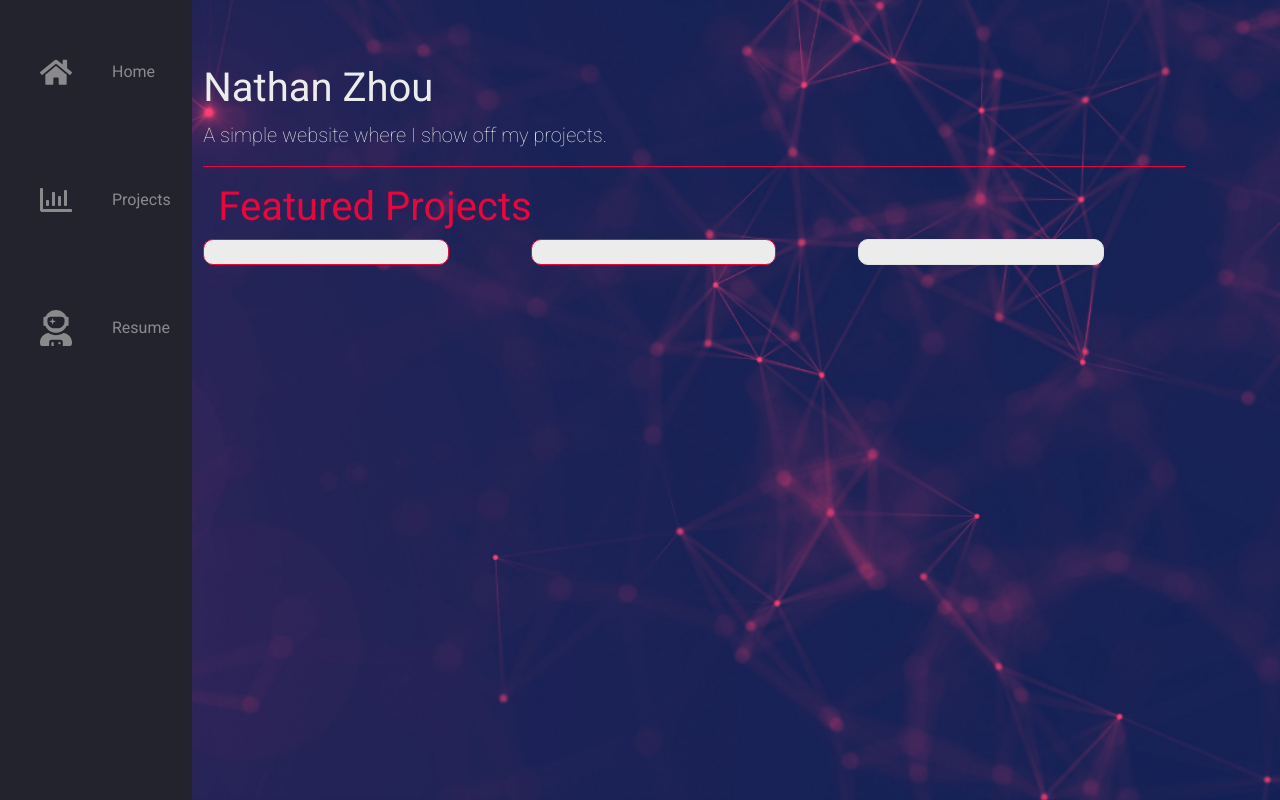
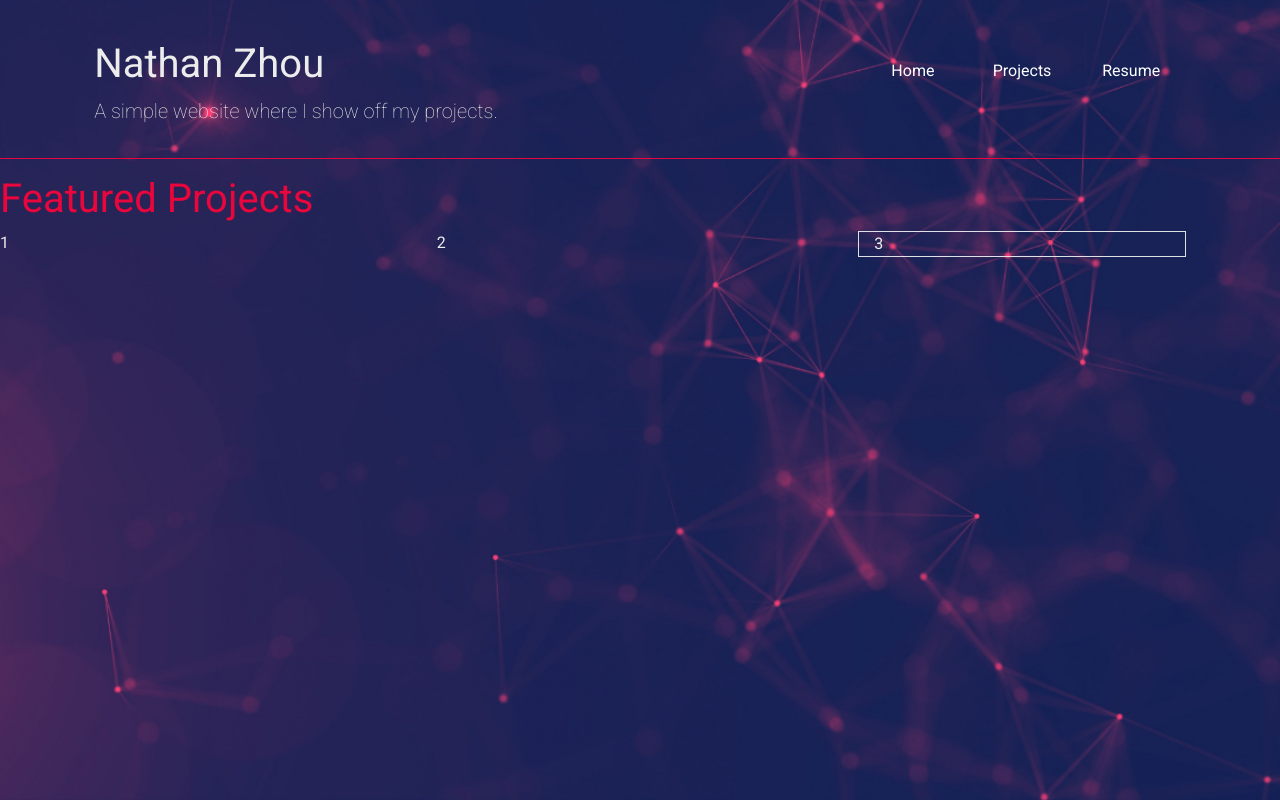
Before and after one commit to NatZhou99/NathanPRSite, a Flask app: page / in a window 1280 px wide. Run offline with Flask 2, Linux system fonts and the light colour scheme; some libraries are stand-ins or nearby versions.

Commit message:
Updating Home Page

```diff
--- a/PRsite/app/routes.py
+++ b/PRsite/app/routes.py
@@ -8,10 +8,10 @@ from app.models import User
 from werkzeug.urls import url_parse
 
 @app.route('/')
-@app.route('/index')
-def index():
+@app.route('/home')
+def home():
 
-    return render_template('index.html')
+    return render_template('home.html', name=True)
 
 @app.route('/login', methods=['GET', 'POST'])
 def login():
--- a/PRsite/app/static/styles.css
+++ b/PRsite/app/static/styles.css
@@ -12,6 +12,8 @@
 body{
   padding: 0;
   margin: 0;
+  width: 100%;
+  height: 100%;
   background: url(./bgPIC.png) no-repeat center center fixed;
   background-size: cover;
   color: #ececec;
@@ -29,55 +31,32 @@ body::-webkit-scrollbar-thumb{
   background: #6649b8;
 }
 
-main{
-  margin-left: 5rem;
-  padding: 1rem;
-}
-
 .textPadd{
   padding-left: 15vh;
 }
 
-.navbar{
-  position: fixed;
-  background-color: var(--bg-primary);
-  transition: width 200ms ease;
+.nav-item{
+  text-align: center;
+  margin: auto;
+  width: 50%;
+  padding: 10px;
 }
 
-.navbar-nav{
-  list-style: none;
-  padding: 0;
-  margin: 0;
-  display: flex;
-  flex-direction: column;
-  align-items: center;
-  height: 100%;
+.nav-item a{
+  text-decoration: none;
+  transition: ease-out 2000ms;
+  color: white;
 }
 
-.nav-item{
-  width: 100%;
+.nav-item a:hover{
+  color: var(--secondaryColour);
+  transition: ease-out 200ms;
 }
 
-.nav-link{
-  display: flex;
-  height: 8rem;
-  align-items: center;
-  color: var(--text-primary);
-  text-decoration: none;
-  filter: grayscale(100%) opacity(0.7);
-  transition: var(--transition-speed);
+.in-use{
+  color: var(--secondaryColour);
 }
 
-.link-text{
-  display: none;
-  margin-left: 1rem;
-}
-
-.nav-link svg{
-  width: 2rem;
-  min-width: 2rem;
-  margin: 0 1.5rem;
-}
 
 .topmargin{
   margin-top: 3vh;
@@ -89,31 +68,12 @@ hr{
   border: none;
 }
 
-.projectContainer{
-  border: 1px solid var(--secondaryColour);
-  border-radius: 10px;
-  background: #ececec;
-}
-
 .secondaryHeading{
   color: var(--secondaryColour);
 }
 
 /* For larger screens */
 @media only screen and (min-width: 600px) {
-  .navbar {
-    width: 8.33333%;
-    height: 100vh;
-  }
-
-  .navbar:hover {
-    width: 12rem;
-  }
-
-  .navbar:hover .link-text {
-    display: block;
-  }
-
   .jumbo {
     text-align: Left;
     margin: 0;
--- a/PRsite/app/templates/base.html
+++ b/PRsite/app/templates/base.html
@@ -18,50 +18,33 @@
     <body>
         <!-- Row: NAVBAR -->
         <div class="row">
-            <div class="col-sm-1">
-                <nav class="navbar">
-                    <ul class="navbar-nav">
-                        <li class="nav-item">
-                            <a href="index" class="nav-link">
-                                <svg aria-hidden="true" focusable="false" data-prefix="fas" data-icon="home" class="svg-inline--fa fa-home fa-w-18" role="img" xmlns="http://www.w3.org/2000/svg" viewBox="0 0 576 512"><path fill="currentColor" d="M280.37 148.26L96 300.11V464a16 16 0 0 0 16 16l112.06-.29a16 16 0 0 0 15.92-16V368a16 16 0 0 1 16-16h64a16 16 0 0 1 16 16v95.64a16 16 0 0 0 16 16.05L464 480a16 16 0 0 0 16-16V300L295.67 148.26a12.19 12.19 0 0 0-15.3 0zM571.6 251.47L488 182.56V44.05a12 12 0 0 0-12-12h-56a12 12 0 0 0-12 12v72.61L318.47 43a48 48 0 0 0-61 0L4.34 251.47a12 12 0 0 0-1.6 16.9l25.5 31A12 12 0 0 0 45.15 301l235.22-193.74a12.19 12.19 0 0 1 15.3 0L530.9 301a12 12 0 0 0 16.9-1.6l25.5-31a12 12 0 0 0-1.7-16.93z"></path></svg>
-                                <span class="link-text">
-                                    Home
-                                </span>
-                            </a>
-                        </li>
-
-                        <li class="nav-item">
-                            <a href="index" class="nav-link">
-                                <svg aria-hidden="true" focusable="false" data-prefix="far" data-icon="chart-bar" class="svg-inline--fa fa-chart-bar fa-w-16" role="img" xmlns="http://www.w3.org/2000/svg" viewBox="0 0 512 512"><path fill="currentColor" d="M396.8 352h22.4c6.4 0 12.8-6.4 12.8-12.8V108.8c0-6.4-6.4-12.8-12.8-12.8h-22.4c-6.4 0-12.8 6.4-12.8 12.8v230.4c0 6.4 6.4 12.8 12.8 12.8zm-192 0h22.4c6.4 0 12.8-6.4 12.8-12.8V140.8c0-6.4-6.4-12.8-12.8-12.8h-22.4c-6.4 0-12.8 6.4-12.8 12.8v198.4c0 6.4 6.4 12.8 12.8 12.8zm96 0h22.4c6.4 0 12.8-6.4 12.8-12.8V204.8c0-6.4-6.4-12.8-12.8-12.8h-22.4c-6.4 0-12.8 6.4-12.8 12.8v134.4c0 6.4 6.4 12.8 12.8 12.8zM496 400H48V80c0-8.84-7.16-16-16-16H16C7.16 64 0 71.16 0 80v336c0 17.67 14.33 32 32 32h464c8.84 0 16-7.16 16-16v-16c0-8.84-7.16-16-16-16zm-387.2-48h22.4c6.4 0 12.8-6.4 12.8-12.8v-70.4c0-6.4-6.4-12.8-12.8-12.8h-22.4c-6.4 0-12.8 6.4-12.8 12.8v70.4c0 6.4 6.4 12.8 12.8 12.8z"></path></svg>
-                                <span class="link-text">
-                                    Projects
-                                </span>
-                            </a>
-                        </li>
-
-                        <li class="nav-item">
-                            <a href="resume" class="nav-link">
-                                <svg aria-hidden="true" focusable="false" data-prefix="fas" data-icon="user-astronaut" class="svg-inline--fa fa-user-astronaut fa-w-14" role="img" xmlns="http://www.w3.org/2000/svg" viewBox="0 0 448 512"><path fill="currentColor" d="M64 224h13.5c24.7 56.5 80.9 96 146.5 96s121.8-39.5 146.5-96H384c8.8 0 16-7.2 16-16v-96c0-8.8-7.2-16-16-16h-13.5C345.8 39.5 289.6 0 224 0S102.2 39.5 77.5 96H64c-8.8 0-16 7.2-16 16v96c0 8.8 7.2 16 16 16zm40-88c0-22.1 21.5-40 48-40h144c26.5 0 48 17.9 48 40v24c0 53-43 96-96 96h-48c-53 0-96-43-96-96v-24zm72 72l12-36 36-12-36-12-12-36-12 36-36 12 36 12 12 36zm151.6 113.4C297.7 340.7 262.2 352 224 352s-73.7-11.3-103.6-30.6C52.9 328.5 0 385 0 454.4v9.6c0 26.5 21.5 48 48 48h80v-64c0-17.7 14.3-32 32-32h128c17.7 0 32 14.3 32 32v64h80c26.5 0 48-21.5 48-48v-9.6c0-69.4-52.9-125.9-120.4-133zM272 448c-8.8 0-16 7.2-16 16s7.2 16 16 16 16-7.2 16-16-7.2-16-16-16zm-96 0c-8.8 0-16 7.2-16 16v48h32v-48c0-8.8-7.2-16-16-16z"></path></svg>
-                                <span class="link-text">
-                                    Resume
-                                </span>
-                            </a>
-                        </li>
-                    </ul>
-                </nav>
+            <div class="col-sm-1"></div>
+            <div class="col-sm-7 jumbotron jumbo">
+                {% if name %}
+                    <h1>Nathan Zhou</h1>
+                    <p class="lead">A simple website where I show off my projects.</p>
+                {% else %}
+                {% endif %}
             </div>
-            <!-- Row: Everything Else -->
-            <div class="col-sm-1"></div>
-            <div class="col-sm-9">
-                        <!-- Row: Header JUMBOTRON -->
-                <div class="row topmargin">
-                    <div class="col">
-                        {% block content %}{% endblock %}
-                    </div>
-                </div>
+            <div class="col-sm-1 nav-item">
+                    <a href="{{url_for('home')}}">Home</a>
+            </div>
+            <div class="col-sm-1 nav-item">
+                <a href="{{url_for('home')}}">Projects</a>
+            </div>
+            <div class="col-sm-1 nav-item">
+                <a href="{{url_for('login')}}">Resume</a>
             </div>
             <div class="col-sm-1"></div>
         </div>
-
+        <div class="row">
+            <div class="col">
+                <hr class="hrColour">
+            </div>
+        </div>
+        <!-- Content -->
+        <div>
+            {% block content %}{% endblock %}
+        </div>
     </body>
 </html>
--- a/PRsite/app/templates/index.html
+++ b/PRsite/app/templates/home.html
@@ -1,13 +1,6 @@
 {% extends "base.html" %}
 
 {% block content %}
-    <div class="row">
-        <div class="col jumbotron jumbo">
-            <h1>Nathan Zhou</h1>
-            <p class="lead">A simple website where I show off my projects.</p>
-            <hr class="hrColour">
-        </div>
-    </div>
     <div class="row">
         <div class="col">
             <h1 class="secondaryHeading"> Featured Projects </h1>
```
